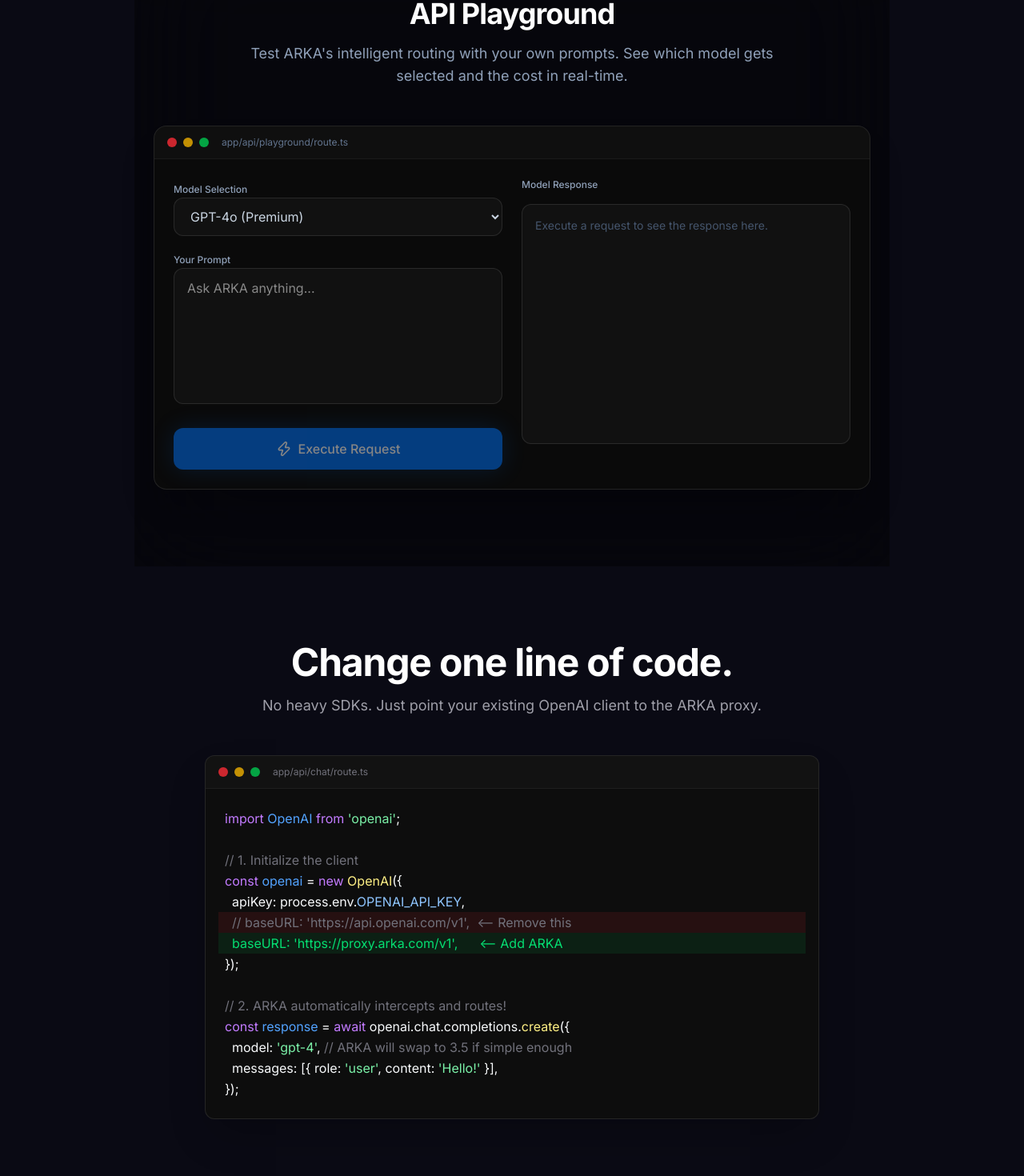
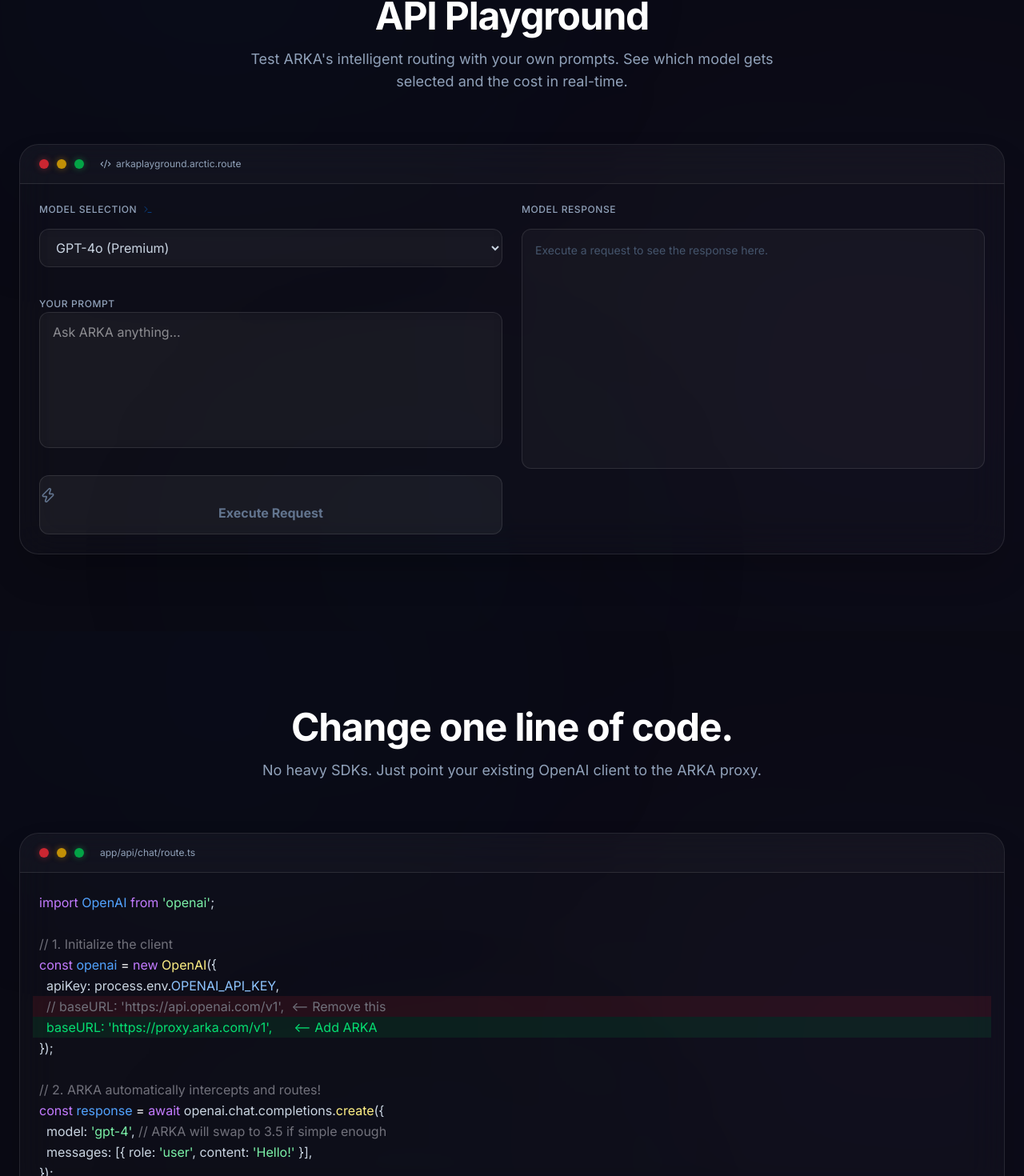
Before and after one commit to aryasengupta499-ai/arka-v1, a Next.js app: page / in a window 1280 px wide. Shown: the part 2582-4052 px from the top of the page at 80% size. Built offline with nearby package versions, Linux system fonts and the light colour scheme.

Commit message:
MacOS-style glass windows for Playground and Integration sections

```diff
--- a/src/components/Integration.tsx
+++ b/src/components/Integration.tsx
@@ -1,30 +1,40 @@
 export default function Integration() {
   return (
-    <section className="py-24 px-6 w-full relative z-10 bg-brand-black flex flex-col items-center">
+    <section className="relative z-10 py-24 px-6 max-w-7xl mx-auto w-full overflow-hidden">
 
-      <div className="text-center mb-12">
-        <h2 className="text-3xl md:text-5xl font-bold tracking-tight text-white mb-4">
+      {/* Ambient Background Glows */}
+      <div className="absolute top-[-10%] left-[-10%] w-[60%] h-[40%] rounded-full bg-brand-blue/5 blur-[160px] animate-[ambient-pulse_10s_ease-in-out_infinite]" />
+      <div className="absolute top-[40%] right-[-10%] w-[50%] h-[40%] rounded-full bg-brand-purple/5 blur-[180px] animate-[ambient-drift_12s_ease-in-out_infinite] delay-[2s]" />
+      <div className="absolute bottom-[-10%] left-[20%] w-[40%] h-[40%] rounded-full bg-cyan-600/5 blur-[140px] animate-[ambient-pulse_8s_ease-in-out_infinite] delay-[4s]" />
+
+      <div className="relative z-10">
+        <div className="text-center mb-16">
+          <h2 className="text-4xl md:text-5xl font-bold tracking-tight text-white mb-4">
             Change one line of code.
           </h2>
-        <p className="text-zinc-400 text-lg">No heavy SDKs. Just point your existing OpenAI client to the ARKA proxy.</p>
+          <p className="text-slate-400 text-lg max-w-2xl mx-auto">
+            No heavy SDKs. Just point your existing OpenAI client to the ARKA proxy.
+          </p>
         </div>
 
-      {/* The Fake Code Window */}
-      <div className="w-full max-w-3xl rounded-xl overflow-hidden border border-white/10 bg-[#0d0d0d] shadow-2xl">
+        {/* MacOS-Style Code Window */}
+        <div className="relative rounded-[1.5rem] overflow-hidden border border-white/10 shadow-2xl bg-white/[0.02] backdrop-blur-xl glass-panel-hover group">
 
           {/* Window Header */}
-        <div className="flex items-center px-4 py-3 border-b border-white/5 bg-white/[0.02]">
-          <div className="flex gap-2">
-            <div className="w-3 h-3 rounded-full bg-red-500/80"></div>
-            <div className="w-3 h-3 rounded-full bg-yellow-500/80"></div>
-            <div className="w-3 h-3 rounded-full bg-green-500/80"></div>
+          <div className="flex items-center px-6 py-4 border-b border-white/10 bg-white/[0.02]">
+            <div className="flex gap-2.5">
+              <div className="w-3 h-3 rounded-full bg-red-500/80 shadow-[0_0_8px_rgba(239,68,68,0.4)]" />
+              <div className="w-3 h-3 rounded-full bg-yellow-500/80 shadow-[0_0_8px_rgba(245,158,11,0.4)]" />
+              <div className="w-3 h-3 rounded-full bg-green-500/80 shadow-[0_0_8px_rgba(34,197,94,0.4)]" />
             </div>
-          <p className="ml-4 text-xs font-mono text-zinc-500">app/api/chat/route.ts</p>
+            <div className="ml-5 flex items-center gap-1.5">
+              <span className="text-xs font-mono text-slate-400">app/api/chat/route.ts</span>
+            </div>
           </div>
 
           {/* Code Content */}
-        <div className="p-6 overflow-x-auto text-sm md:text-base font-mono leading-relaxed">
-          <pre>
+          <div className="p-6 overflow-x-auto">
+            <pre className="text-sm md:text-base font-mono leading-relaxed text-slate-300">
               <code>
                 <span className="text-purple-400">import</span> <span className="text-blue-400">OpenAI</span> <span className="text-purple-400">from</span> <span className="text-green-300">'openai'</span>;<br /><br />
                 <span className="text-zinc-500">{`// 1. Initialize the client`}</span><br />
@@ -42,7 +52,7 @@ export default function Integration() {
             </pre>
           </div>
         </div>
-
+      </div>
     </section>
   );
 }
--- a/src/components/Playground.tsx
+++ b/src/components/Playground.tsx
@@ -1,7 +1,7 @@
 "use client";
 
 import { useState } from "react";
-import { Zap, Send, Loader2 } from "lucide-react";
+import { Zap, Loader2, Code2, Terminal } from "lucide-react";
 
 export default function Playground() {
   const [input, setInput] = useState("");
@@ -28,10 +28,16 @@ export default function Playground() {
   };
 
   return (
-    <section id="playground" className="relative z-10 py-24 px-6 border-t border-white/5 bg-black/40 backdrop-blur-3xl">
-      <div className="max-w-4xl mx-auto">
-        <div className="text-center mb-12">
-          <h2 className="text-3xl md:text-4xl font-bold tracking-tight text-white mb-4">
+    <section id="playground" className="relative z-10 py-24 px-6 max-w-7xl mx-auto w-full overflow-hidden">
+
+      {/* Ambient Background Glows */}
+      <div className="absolute top-[-10%] left-[-10%] w-[60%] h-[40%] rounded-full bg-brand-blue/5 blur-[160px] animate-[ambient-pulse_10s_ease-in-out_infinite]" />
+      <div className="absolute top-[40%] right-[-10%] w-[50%] h-[40%] rounded-full bg-brand-purple/5 blur-[180px] animate-[ambient-drift_12s_ease-in-out_infinite] delay-[2s]" />
+      <div className="absolute bottom-[-10%] left-[20%] w-[40%] h-[40%] rounded-full bg-cyan-600/5 blur-[140px] animate-[ambient-pulse_8s_ease-in-out_infinite] delay-[4s]" />
+
+      <div className="relative z-10">
+        <div className="text-center mb-16">
+          <h2 className="text-4xl md:text-5xl font-bold tracking-tight text-white mb-4">
             API Playground
           </h2>
           <p className="text-slate-400 text-lg max-w-2xl mx-auto">
@@ -39,69 +45,85 @@ export default function Playground() {
           </p>
         </div>
 
-        <div className="w-full rounded-2xl overflow-hidden border border-white/10 bg-[#0a0a0a] shadow-2xl">
+        {/* MacOS-Style Glass Window */}
+        <div className="relative rounded-[1.5rem] overflow-hidden border border-white/10 shadow-2xl bg-white/[0.02] backdrop-blur-xl glass-panel-hover group">
+
           {/* Window Header */}
-          <div className="flex items-center px-4 py-3 border-b border-white/5 bg-white/[0.02]">
-            <div className="flex gap-2">
-              <div className="w-3 h-3 rounded-full bg-red-500/80"></div>
-              <div className="w-3 h-3 rounded-full bg-yellow-500/80"></div>
-              <div className="w-3 h-3 rounded-full bg-green-500/80"></div>
+          <div className="flex items-center px-6 py-4 border-b border-white/10 bg-white/[0.02]">
+            <div className="flex gap-2.5">
+              <div className="w-3 h-3 rounded-full bg-red-500/80 shadow-[0_0_8px_rgba(239,68,68,0.4)]" />
+              <div className="w-3 h-3 rounded-full bg-yellow-500/80 shadow-[0_0_8px_rgba(245,158,11,0.4)]" />
+              <div className="w-3 h-3 rounded-full bg-green-500/80 shadow-[0_0_8px_rgba(34,197,94,0.4)]" />
             </div>
-            <p className="ml-4 text-xs font-mono text-slate-500">app/api/playground/route.ts</p>
+            <div className="ml-5 flex items-center gap-1.5">
+              <Code2 className="w-3.5 h-3.5 text-slate-400" />
+              <p className="text-xs font-mono text-slate-400">arkaplayground.arctic.route</p>
+            </div>
           </div>
 
           {/* Content */}
           <div className="p-6">
             <div className="grid grid-cols-1 md:grid-cols-2 gap-6">
-              {/* Input */}
+
+              {/* Input Panel */}
               <div className="space-y-4">
-                <label className="text-xs font-medium text-slate-400">Model Selection</label>
+                <div className="flex items-center gap-2">
+                  <label className="text-xs font-medium text-slate-400 uppercase tracking-wider">Model Selection</label>
+                  <Terminal className="w-3 h-3 text-brand-blue/50" />
+                </div>
                 <select
                   value={model}
                   onChange={(e) => setModel(e.target.value)}
-                  className="w-full bg-white/[0.03] border border-white/10 rounded-xl px-4 py-3 text-slate-300 focus:outline-none focus:border-brand-blue transition-colors"
+                  className="w-full bg-white/[0.03] border border-white/10 rounded-xl px-4 py-3 text-slate-300 focus:outline-none focus:border-brand-blue focus:ring-1 focus:ring-brand-blue/20 transition-all backdrop-blur-sm"
                 >
                   <option value="gpt-4o">GPT-4o (Premium)</option>
                   <option value="llama-3.1-8b">Llama-3.1-8b (Fast)</option>
                   <option value="claude-3-sonnet">Claude-3-Sonnet (Reasoning)</option>
                 </select>
 
-                <label className="text-xs font-medium text-slate-400 mt-4">Your Prompt</label>
+                <div className="mt-4">
+                  <label className="text-xs font-medium text-slate-400 uppercase tracking-wider">Your Prompt</label>
                   <textarea
                     value={input}
                     onChange={(e) => setInput(e.target.value)}
                     placeholder="Ask ARKA anything..."
                     rows={6}
-                  className="w-full bg-white/[0.03] border border-white/10 rounded-xl px-4 py-3 text-white focus:outline-none focus:border-brand-blue transition-colors resize-none"
+                    className="w-full bg-white/[0.03] border border-white/10 rounded-xl px-4 py-3 text-white focus:outline-none focus:border-brand-blue focus:ring-1 focus:ring-brand-blue/20 transition-all backdrop-blur-sm resize-none"
                   ></textarea>
+                </div>
 
                 <button
                   onClick={handleExecute}
                   disabled={isLoading || !input.trim()}
-                  className="w-full mt-2 bg-brand-blue hover:bg-blue-600 disabled:opacity-50 disabled:cursor-not-allowed text-white font-medium py-3.5 rounded-xl transition-all flex items-center justify-center gap-2 shadow-[0_0_30px_rgba(0,112,243,0.3)]"
+                  className={`w-full mt-3 py-3.5 rounded-xl font-bold transition-all duration-300 ${
+                    isLoading || !input.trim()
+                      ? "bg-white/5 border border-white/10 text-slate-500 disabled:cursor-not-allowed"
+                      : "bg-gradient-to-r from-brand-blue via-brand-purple to-brand-blue text-white shadow-[0_0_20px_rgba(59,130,246,0.3)] hover:shadow-[0_0_30px_rgba(59,130,246,0.5)]"
+                  }`}
                 >
                   {isLoading ? (
                     <>
-                      <Loader2 className="w-5 h-5 animate-spin" />
+                      <Loader2 className="w-5 h-5 animate-spin mr-2" />
                       Intercepting...
                     </>
                   ) : (
                     <>
-                      <Zap className="w-5 h-5" />
+                      <Zap className="w-5 h-5 mr-2" />
                       Execute Request
                     </>
                   )}
                 </button>
               </div>
 
-              {/* Output */}
+              {/* Output Panel */}
               <div className="space-y-4">
                 <div className="flex items-center gap-2">
-                  <label className="text-xs font-medium text-slate-400">Model Response</label>
+                  <label className="text-xs font-medium text-slate-400 uppercase tracking-wider">Model Response</label>
                   {response && (
-                    <span className="text-xs text-emerald-400 bg-emerald-500/10 px-2 py-1 rounded">Routed: {model}</span>
+                    <span className="text-xs text-emerald-400 bg-emerald-500/10 px-2 py-1 rounded border border-emerald-500/20">Routed: {model}</span>
                   )}
                 </div>
+                <div className="relative group">
                   <div className="bg-white/[0.03] border border-white/10 rounded-xl p-4 min-h-[300px] font-mono text-sm">
                     {isLoading ? (
                       <div className="flex items-center gap-2 text-slate-500 animate-pulse">
@@ -112,6 +134,11 @@ export default function Playground() {
                       <div className="text-slate-300 whitespace-pre-wrap">{response}</div>
                     ) : (
                       <p className="text-slate-600 text-sm">Execute a request to see the response here.</p>
+                    )}
+                  </div>
+                  {/* Glowing border effect on output when active */}
+                  {response && (
+                    <div className="absolute inset-0 rounded-xl border border-emerald-500/30 shadow-[0_0_20px_rgba(16,185,129,0.2)] pointer-events-none" />
                   )}
                 </div>
                 {response && (
```
Lines whose indentation alone changed are shown as unchanged.
